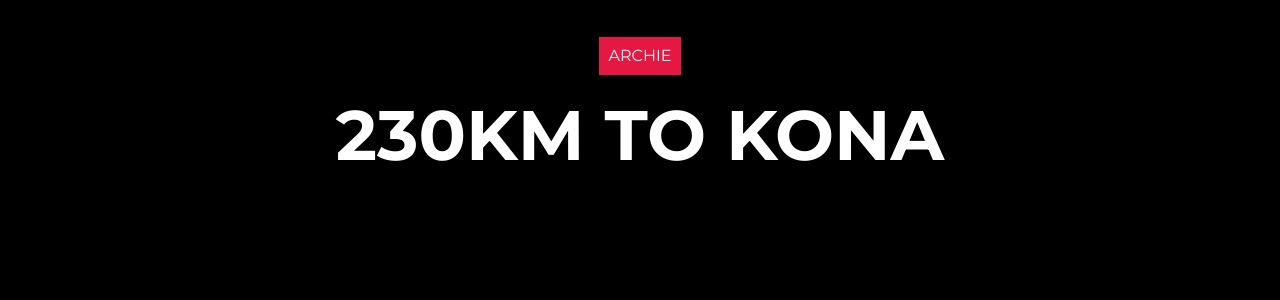
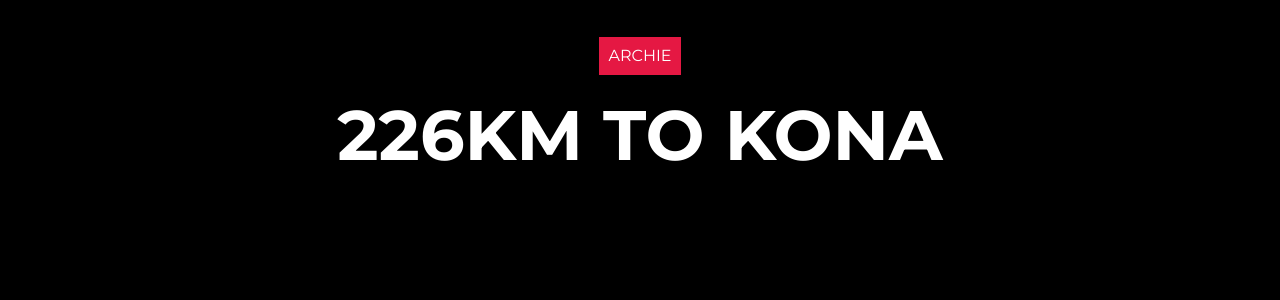
Before and after one commit to roachhd/archie, a Jekyll site: the page built from index.html, in a window 1280 px wide and 900 px high. Shown: the part 193-493 px from the top of the window. Built offline with Jekyll 4.4.1, drawn with Linux system fonts in a browser that asks for light colours; nearby versions of some CDN libraries; library files that are not in the unit come from our copies; the list of posts is cut into pages by our own code.

Commit message:
Update _config.yml

```diff
--- a/_config.yml
+++ b/_config.yml
@@ -1,5 +1,5 @@
 title:            ARCHIE
-description:      "230KM to Kona"
+description:      "226KM to Kona"
 logo:             http://youngtri.files.wordpress.com/2013/02/imlogo.jpg
 disqus_shortname:
 share:            true
@@ -20,7 +20,7 @@
 
 # Owner/author information
 owner:
-  name:           Adrian Ball
+  name:           Archie
   avatar:         http://test.roachhaus.com/cv/img/katie11.png
   email:          archie@roachhd.com
   # Use the coder's toolbox at http://coderstoolbox.net/string/#!encoding=xml&action=encode&charset=us_ascii to encode your description into XML string
```
